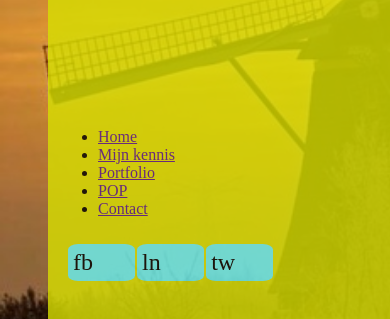
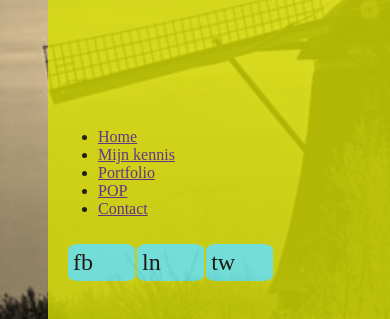
Before and after one commit to aerojack/aerojack2, a plain HTML site: page index.html in a window 390 px wide. Shown: the part 345-664 px from the top of the page. Drawn offline with Linux system fonts and the light colour scheme.

```diff
--- a/index.html
+++ b/index.html
@@ -6,7 +6,7 @@
 <link rel="stylesheet" href="style.css">
 <style>
 body {
-        background-image: url("windmolenszoomnlkinderdijk.jpg");
+        background-image: url("windmolens.png");
         background-color: yellow;
         background-repeat: no-repeat;
         opacity: 0.8;
```
Also changed, not shown: windmolens.png (added), 1 other file.
